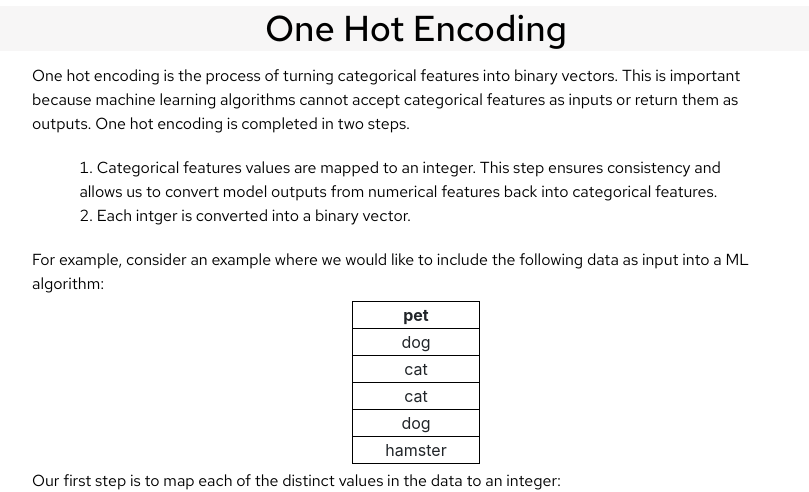
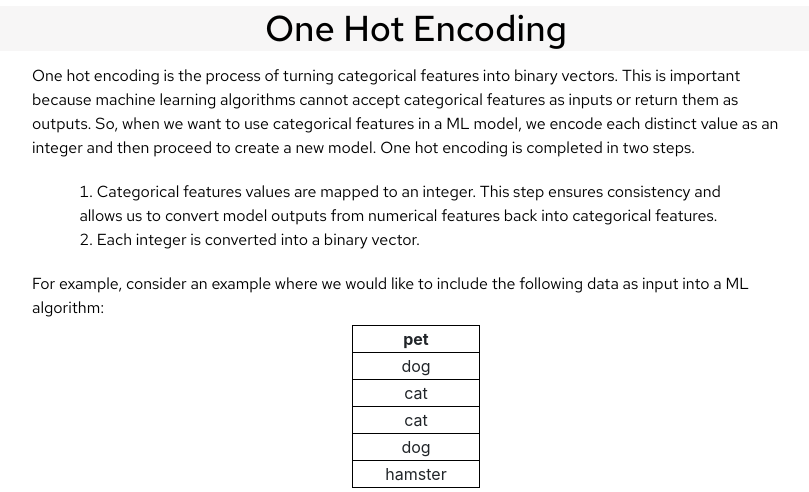
Before and after one commit to tmwileman/thomaswileman, a Flask app: page /one_hot_encoding in a window 1280 px wide. Shown: the part 64-556 px from the top of the page, without its empty margins (224-1033 px from the left). Run offline with Flask 2, Linux system fonts and the light colour scheme; some libraries are stand-ins or nearby versions.

Commit message:
corrections to one_hot_encoding

```diff
--- a/templates/one_hot_encoding.html
+++ b/templates/one_hot_encoding.html
@@ -5,7 +5,7 @@
     One Hot Encoding
 </h2>
 <p class="notes">
-    One hot encoding is the process of turning categorical features into binary vectors. This is important because machine learning algorithms cannot accept categorical features as inputs or return them as outputs. One hot encoding is completed in two steps.
+    One hot encoding is the process of turning categorical features into binary vectors. This is important because machine learning algorithms cannot accept categorical features as inputs or return them as outputs. So, when we want to use categorical features in a ML model, we encode each distinct value as an integer and then proceed to create a new model. One hot encoding is completed in two steps.
 </p>
 <div class="note-container">
     <ol>
@@ -13,7 +13,7 @@
             Categorical features values are mapped to an integer. This step ensures consistency and allows us to convert model outputs from numerical features back into categorical features.
         </li>
         <li>
-            Each intger is converted into a binary vector.
+            Each integer is converted into a binary vector.
         </li>
     </ol>
 </div>
```
